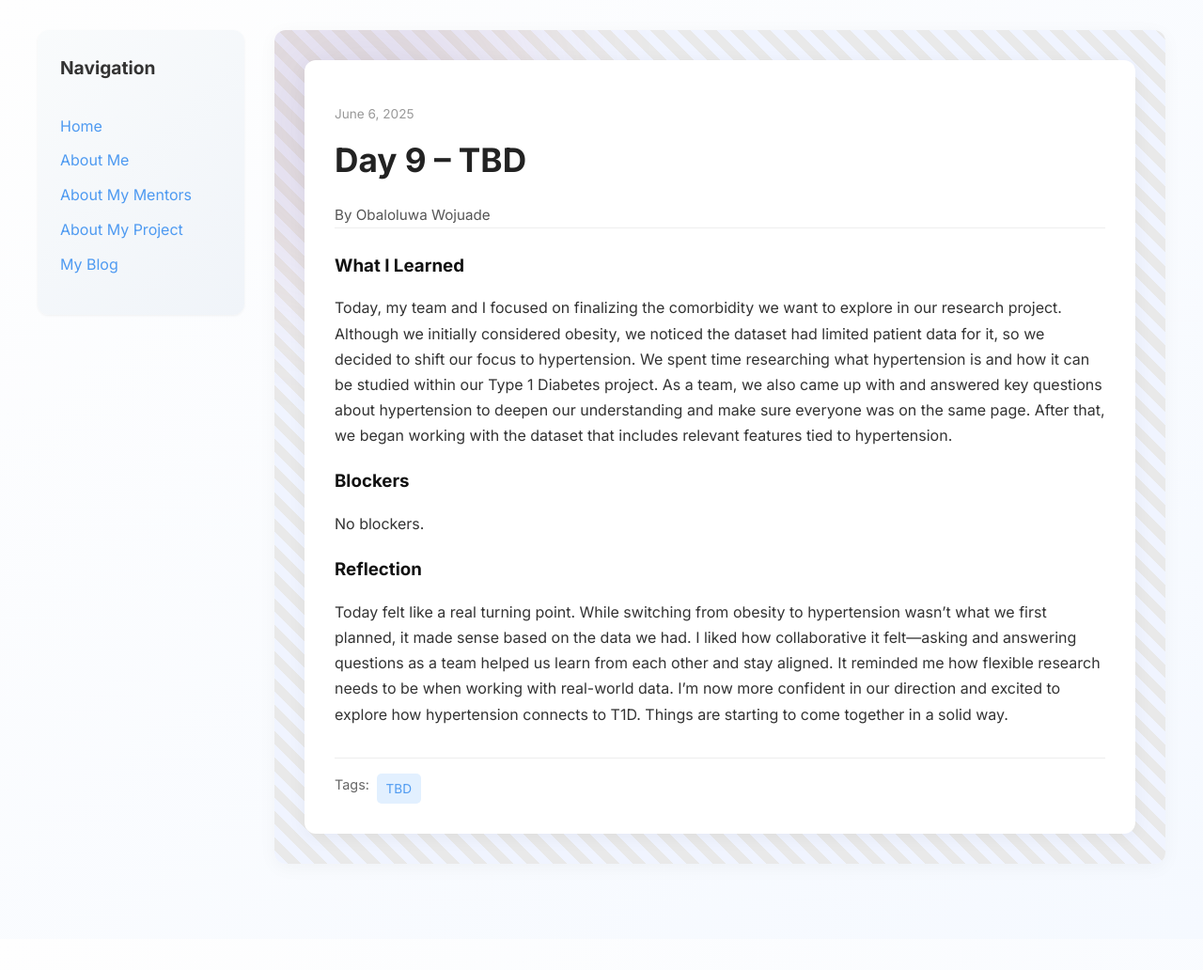
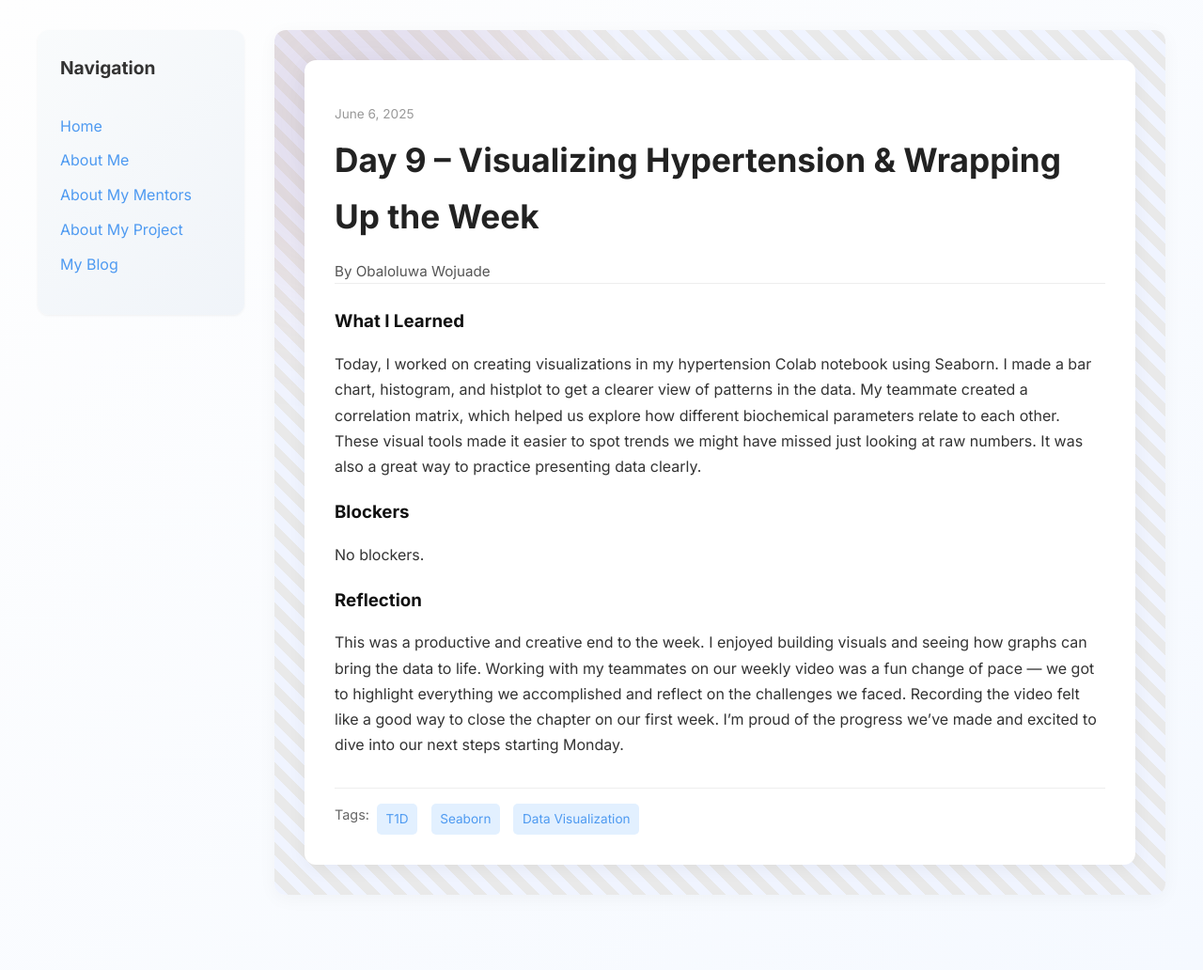
Before and after one commit to obwoj1/obwoj1.github.io, a Jekyll site: the page built from _posts/2025-06-06-day-9.md, in a window 1280 px wide. Shown: the whole page at 94% size. Built offline with Jekyll 4.4.1, drawn with Linux system fonts in a browser that asks for light colours; before the commit the page ends 999 px from its top, so only the background shows below that.

Commit message:
Update 2025-06-06-day-9.md

```diff
--- a/_posts/2025-06-06-day-9.md
+++ b/_posts/2025-06-06-day-9.md
@@ -1,18 +1,20 @@
 ---
 layout: post
-title: "Day 9 –  TBD"
+title: "Day 9 –   Visualizing Hypertension & Wrapping Up the Week "
 date: 2025-06-06
 author: Obaloluwa Wojuade
 permalink: /day9.html
-tags: ["TBD"]
+tags: ["T1D", "Seaborn", "Data Visualization"]
 
 what_i_learned: |
-  Today, my team and I focused on finalizing the comorbidity we want to explore in our research project. Although we initially considered obesity, we noticed the dataset had limited patient data for it, so we decided to shift our focus to hypertension. We spent time researching what hypertension is and how it can be studied within our Type 1 Diabetes project. As a team, we also came up with and answered key questions about hypertension to deepen our understanding and make sure everyone was on the same page. After that, we began working with the dataset that includes relevant features tied to hypertension.
+  Today, I worked on creating visualizations in my hypertension Colab notebook using Seaborn. I made a bar chart, histogram, and histplot to get a clearer view of patterns in the data. My teammate created a correlation matrix, which helped us explore how different biochemical parameters relate to each other. These visual tools made it easier to spot trends we might have missed just looking at raw numbers. It was also a great way to practice presenting data clearly.
+
+
 
 
 blockers: |
   No blockers.
 
 reflection: |
-  Today felt like a real turning point. While switching from obesity to hypertension wasn’t what we first planned, it made sense based on the data we had. I liked how collaborative it felt—asking and answering questions as a team helped us learn from each other and stay aligned. It reminded me how flexible research needs to be when working with real-world data. I’m now more confident in our direction and excited to explore how hypertension connects to T1D. Things are starting to come together in a solid way.
+  This was a productive and creative end to the week. I enjoyed building visuals and seeing how graphs can bring the data to life. Working with my teammates on our weekly video was a fun change of pace — we got to highlight everything we accomplished and reflect on the challenges we faced. Recording the video felt like a good way to close the chapter on our first week. I’m proud of the progress we’ve made and excited to dive into our next steps starting Monday.
 ---
```
